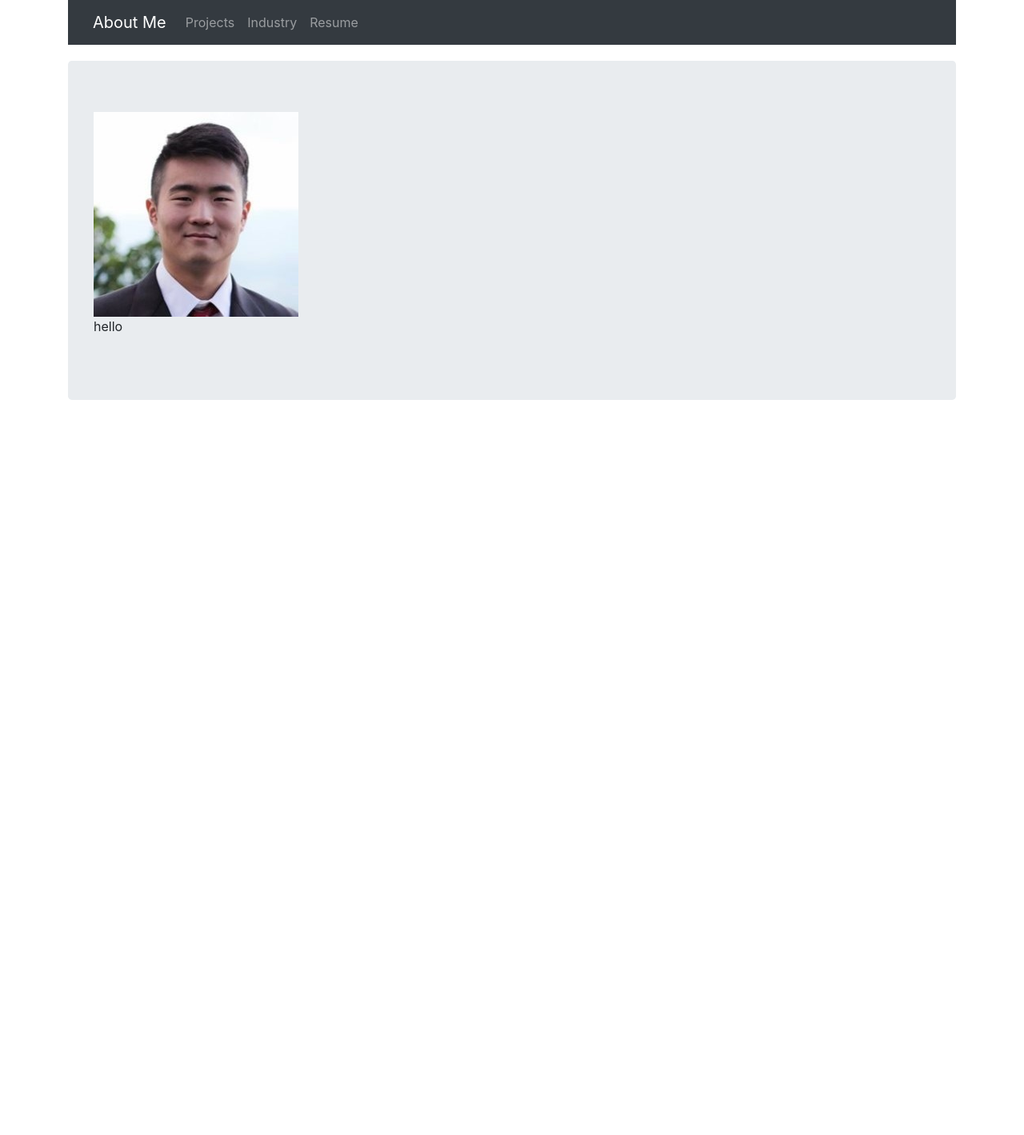
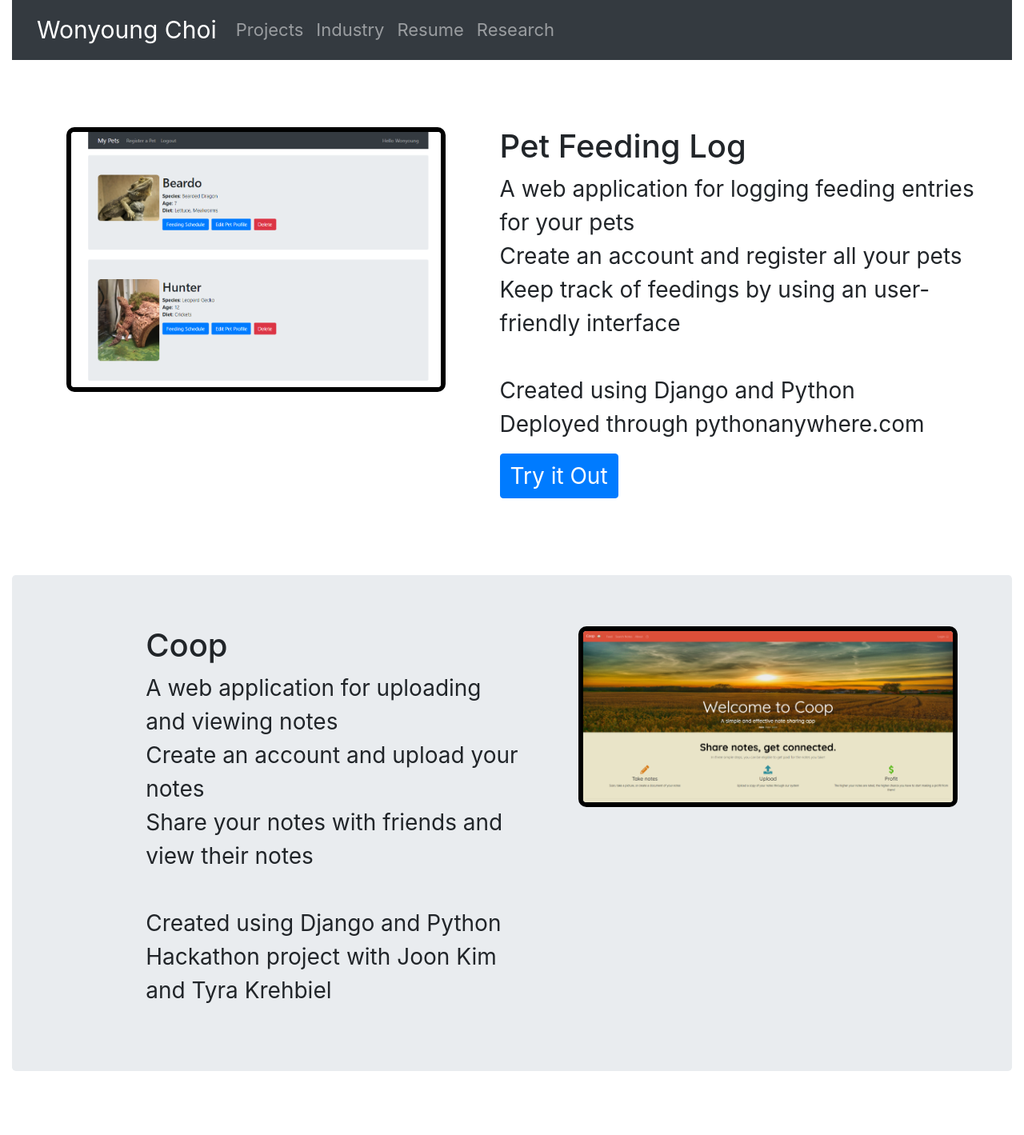
Before and after one commit to WonyoungChoi-0/My_Portfolio, a Django app: page / in a window 1280 px wide. Shown: the whole page at 80% size. Before the commit the page ends 500 px from the top, so only its background shows below. Run offline with Django 3.2, Linux system fonts and the light colour scheme; some libraries are stand-ins or nearby versions.

Commit message:
Created a research page, removed index page and replaced it with projects view. Finished projects and research view

```diff
--- a/portfolio/urls.py
+++ b/portfolio/urls.py
@@ -3,8 +3,8 @@ from portfolio import views
 app_name = 'portfolio'
 
 urlpatterns = [
-    path('', views.index, name="index"),
-    path('projects/', views.projects, name="projects"),
+    path('', views.projects, name="projects"),
     path('industry/', views.industry, name="industry"),
     path('resume/', views.resume, name="resume"),
+    path('research/', views.research, name="research"),
 ]
--- a/portfolio/views.py
+++ b/portfolio/views.py
@@ -13,3 +13,6 @@ def industry(request):
 
 def resume(request):
     return render(request, 'portfolio/resume.html')
+
+def research(request):
+    return render(request, 'portfolio/research.html')
--- /dev/null
+++ b/static/css/base.css
@@ -0,0 +1,15 @@
+.container {
+  width: 90%;
+}
+
+.navbar {
+  min-height:75px;
+}
+
+a {
+  font-size: 22px;
+}
+
+.navbar-brand {
+  font-size: 30px;
+}
--- a/static/css/projects.css
+++ b/static/css/projects.css
@@ -1,3 +1,42 @@
 .jumbotron {
   margin-top: 20px;
+  position: relative;
+  width: 100%;
 }
+
+img {
+  max-width: 40%;
+  border: 6px solid black;
+  border-radius: 10px;
+}
+
+.feedingLogHeader {
+  margin-left: 10%;
+}
+
+.coopHeader {
+  margin-left: 20%;
+}
+
+.feedingLogPhoto {
+  margin-left: 3%;
+}
+
+.feedingLogInfo {
+  margin-left: 10%;
+  font-size: 28px;
+}
+
+.coopInfo {
+  margin-right: 10%;
+  font-size: 28px;
+  margin-left: 20%;
+}
+
+.coopPhoto {
+  margin-right: 3%;
+}
+
+.white {
+  background-color: white;
+}
--- a/templates/portfolio/base.html
+++ b/templates/portfolio/base.html
@@ -8,19 +8,20 @@
     <script src="https://cdn.jsdelivr.net/npm/popper.js@1.16.1/dist/umd/popper.min.js" integrity="sha384-9/reFTGAW83EW2RDu2S0VKaIzap3H66lZH81PoYlFhbGU+6BZp6G7niu735Sk7lN" crossorigin="anonymous"></script>
     <script src="https://stackpath.bootstrapcdn.com/bootstrap/4.5.2/js/bootstrap.min.js" integrity="sha384-B4gt1jrGC7Jh4AgTPSdUtOBvfO8shuf57BaghqFfPlYxofvL8/KUEfYiJOMMV+rV" crossorigin="anonymous"></script>
     <link rel="stylesheet" href="https://stackpath.bootstrapcdn.com/bootstrap/4.5.2/css/bootstrap.min.css" integrity="sha384-JcKb8q3iqJ61gNV9KGb8thSsNjpSL0n8PARn9HuZOnIxN0hoP+VmmDGMN5t9UJ0Z" crossorigin="anonymous">
+    <link rel="stylesheet" href="{% static 'css/base.css' %}">
     {% block head %}
     {% endblock %}
   </head>
 
   <body>
-    <div class="container">
+    <div class="container-fluid">
       <nav class="navbar navbar-expand-lg navbar-dark bg-dark" id='navbar'>
-        <div class="container">
+        <div class="container-fluid">
           <button class="navbar-toggler" type="button" data-toggle="collapse" data-target="#navbarTogglerDemo02" aria-controls="navbarText" aria-expanded="false" aria-label="Toggle navigation">
             <span class="navbar-toggler-icon"></span>
           </button>
 
-          <a class="navbar-brand" href="{% url 'portfolio:index' %}">About Me</a>
+          <a class="navbar-brand" href="">Wonyoung Choi</a>
           <div class="collapse navbar-collapse" id="navbarTogglerDemo02">
             <ul class="navbar-nav mr-auto mt-2 mt-lg-0">
               <li class="nav-item">
@@ -32,13 +33,17 @@
               <li class="nav-item">
                 <a class="nav-link" href="{% url 'portfolio:resume' %}">Resume</a>
               </li>
+              <li class="nav-item">
+                <a class="nav-link" href="{% url 'portfolio:research' %}">Research</a>
+              </li>
             </ul>
           </div>
         </div>
       </nav>
     </div>
 
-    <div class="container">
+
+    <div class="container-fluid">
       {% block body_block %}
       {% endblock %}
     </div>
--- a/templates/portfolio/index.html
+++ b/templates/portfolio/index.html
@@ -9,6 +9,6 @@
 {% block body_block %}
   <div class="jumbotron">
     <img src="{% static 'images/portfolio_profile_image.jfif' %}" alt="Profile Picture">
-    <p>hello</p>
+
   </div>
 {% endblock body_block %}
--- a/templates/portfolio/projects.html
+++ b/templates/portfolio/projects.html
@@ -3,11 +3,43 @@
 
 {% block head %}
   <link rel="stylesheet" href="{% static 'css/projects.css' %}">
-  <title>My Projects</title>
+  <title>Projects</title>
 {% endblock %}
 
 {% block body_block %}
+  <div class="jumbotron white">
+    <div class="media">
+      <img class="media-object feedingLogPhoto" src="{% static 'images/PetsList.PNG' %}" alt="Pet Feeding Log">
+      <div class="media-body">
+        <h1 class="mt-0 info feedingLogHeader">Pet Feeding Log</h1>
+        <p class="feedingLogInfo">
+          A web application for logging feeding entries for your pets <br>
+          Create an account and register all your pets <br>
+          Keep track of feedings by using an user-friendly interface <br>
+          <br>
+          Created using Django and Python <br>
+          Deployed through pythonanywhere.com <br>
+        </p>
+        <a class="feedingLogInfo Info btn btn-primary" href="http://wonyoungchoi.pythonanywhere.com/" target="__new">Try it Out</a>
+      </div>
+    </div>
+  </div>
   <div class="jumbotron">
+    <div class="media">
+      <div class="media-body">
+        <h1 class="mt-0 info coopHeader">Coop</h1>
+        <p class="coopInfo">
+          A web application for uploading and viewing notes <br>
+          Create an account and upload your notes <br>
+          Share your notes with friends and view their notes <br>
+          <br>
+          Created using Django and Python <br>
+          Hackathon project with Joon Kim and Tyra Krehbiel
+        </p>
+      </div>
+      <img class="media-object coopPhoto" src="{% static 'images/coop.PNG' %}" alt="Coop">
+    </div>
+  </div>
 
-  </div>
+  <br> <br>
 {% endblock body_block %}
```
Also changed, not shown: static/css/research.css (added, +27 -0 lines), static/css/resume.css (+9 -0 lines), templates/portfolio/research.html (added, +41 -0 lines), templates/portfolio/resume.html (+5 -2 lines), static/images/Ecovillage.jpg (added), static/images/FeedingEntry.PNG (added), static/images/FeedingSchedule.PNG (added), static/images/PetsList.PNG (added), static/images/Resume.jpg (added), static/images/Solar Car.jpg (added), static/images/coop.PNG (added), 1 other file.
